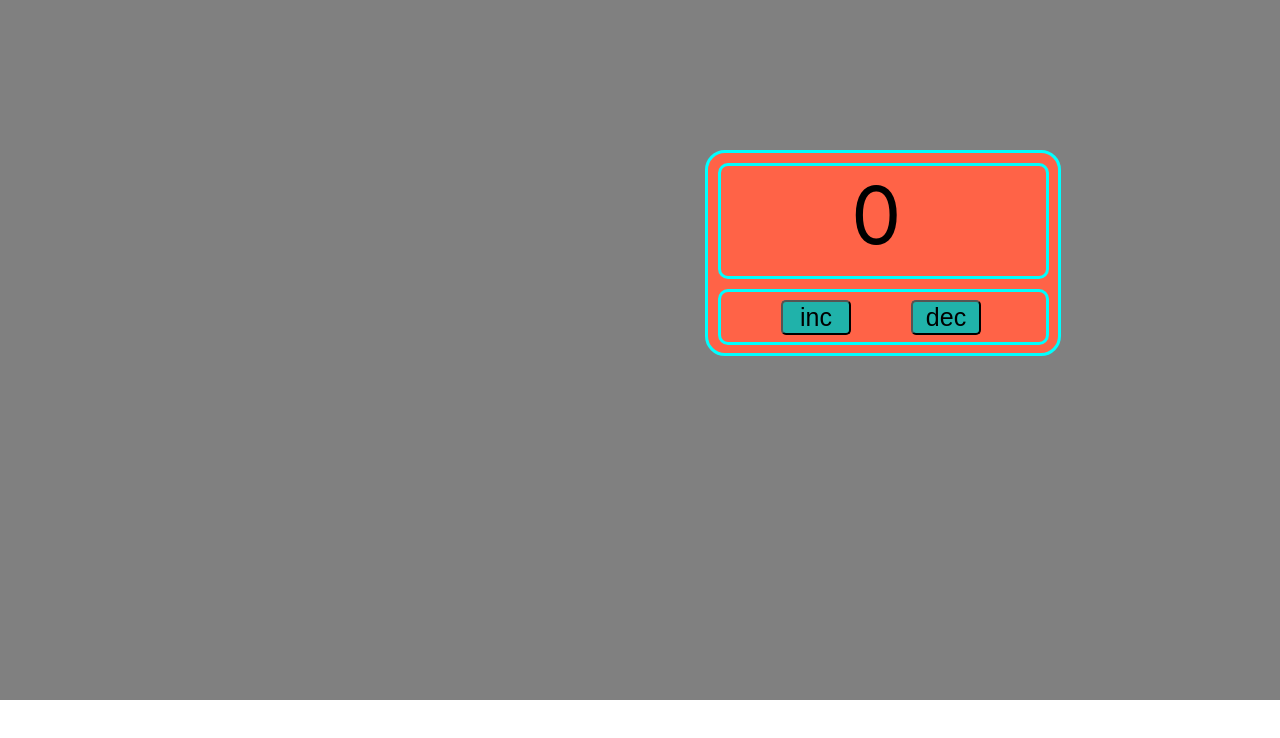
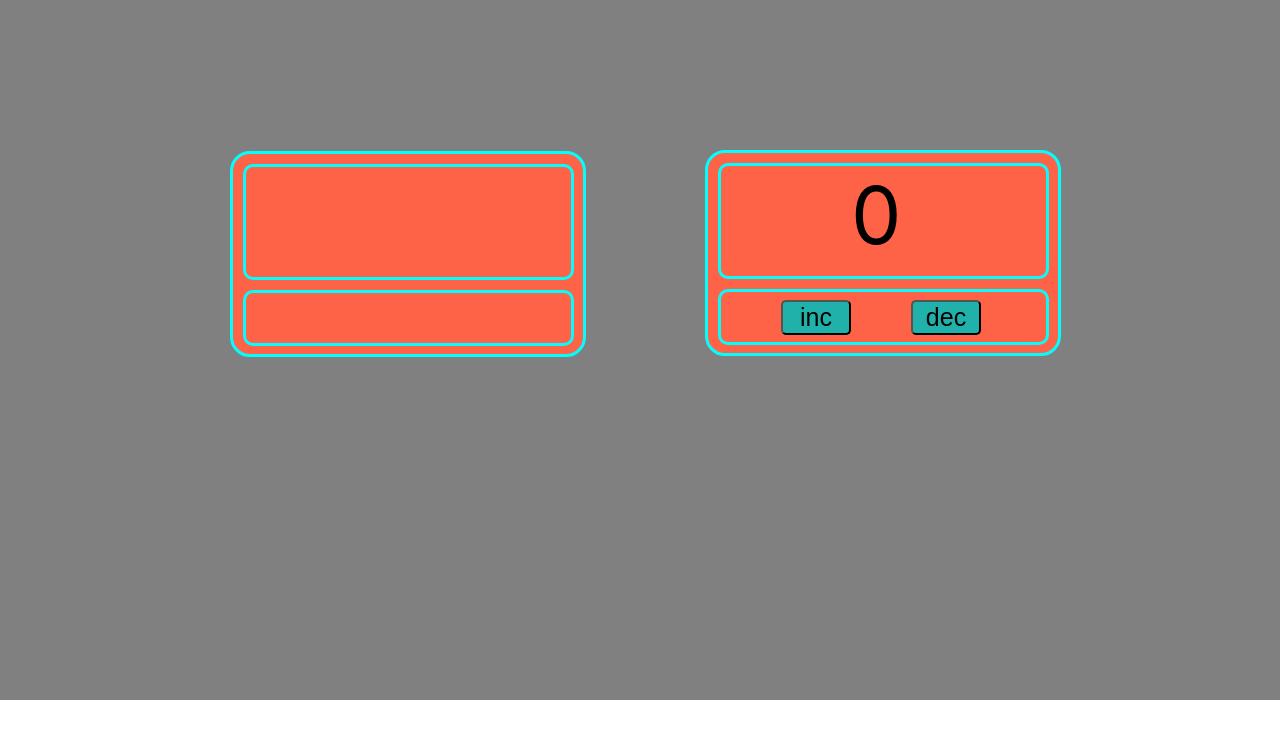
Before and after one commit to Samurai-way/Counter, a React (Create React App) app: page / in a window 1280 px wide. Shown: the top 738 px of the page. Built offline with nearby package versions, Linux system fonts and the light colour scheme.

Commit message:
change counter wrapper and others

```diff
--- a/src/App.tsx
+++ b/src/App.tsx
@@ -1,6 +1,7 @@
 import React, {useState} from 'react';
 import app from './App.module.css';
 import {Counter} from "./Counter/Counter";
+import {ChangeCounter} from "./ChangeCounter/ChangeCounter";
 
 function App() {
 
@@ -13,13 +14,9 @@ function App() {
   return (
     <div className={app.wrapper}>
     <Counter value={value}
-             setValue={setValue}
+             setValue={setValue}/>
 
-    />
-
-
-
-
+    <ChangeCounter/>
     </div>
   );
 }
--- /dev/null
+++ b/src/ChangeCounter/ChangeCounter.module.css
@@ -0,0 +1,22 @@
+.wrapper{
+    width: 350px;
+    height: 200px;
+    border: 3px solid cyan;
+    margin: -355px 10px 10px 230px;
+    border-radius: 20px;
+    background-color: tomato;
+}
+.value_wrapper{
+    width: 325px;
+    height: 110px;
+    border: 3px solid cyan;
+    margin: 10px 10px 10px 10px;
+    border-radius: 10px;
+}
+.button_wrapper{
+    width: 325px;
+    height: 50px;
+    border: 3px solid cyan;
+    margin: 10px 10px 10px 10px;
+    border-radius: 10px;
+}
--- /dev/null
+++ b/src/ChangeCounter/ChangeCounter.tsx
@@ -0,0 +1,15 @@
+import React from 'react';
+import c from "./ChangeCounter.module.css";
+
+export const ChangeCounter = () => {
+    return (
+        <div className={c.wrapper}>
+            <div className={c.value_wrapper}>
+
+            </div>
+            <div className={c.button_wrapper}>
+
+            </div>
+        </div>
+    );
+};
```
